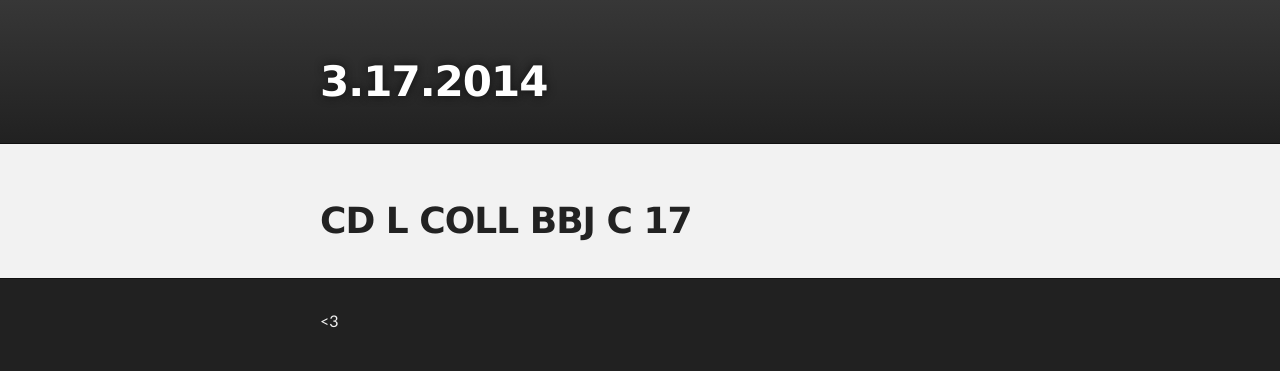
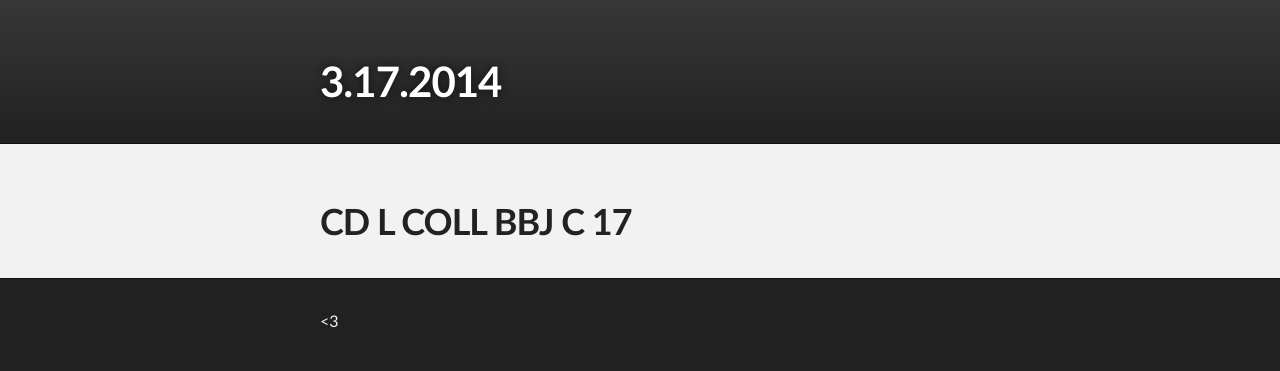
Before and after one commit to dqc3172014/dqc3172014.github.io, a plain HTML site: page index.html in a window 1280 px wide. Drawn offline with Linux system fonts and the light colour scheme.

Commit message:
Update style

```diff
--- a/stylesheets/stylesheet.css
+++ b/stylesheets/stylesheet.css
@@ -62,7 +62,7 @@ h1, h2, h3, h4, h5, h6 {
   margin: 10px 0;
   font-weight: 700;
   color:#222222;
-  font-family: 'Lucida Grande', 'Calibri', Helvetica, Arial, sans-serif;
+  font-family: 'Myriad Pro', Calibri, Helvetica, Arial, sans-serif;
   letter-spacing: -1px;
 }
 
```
